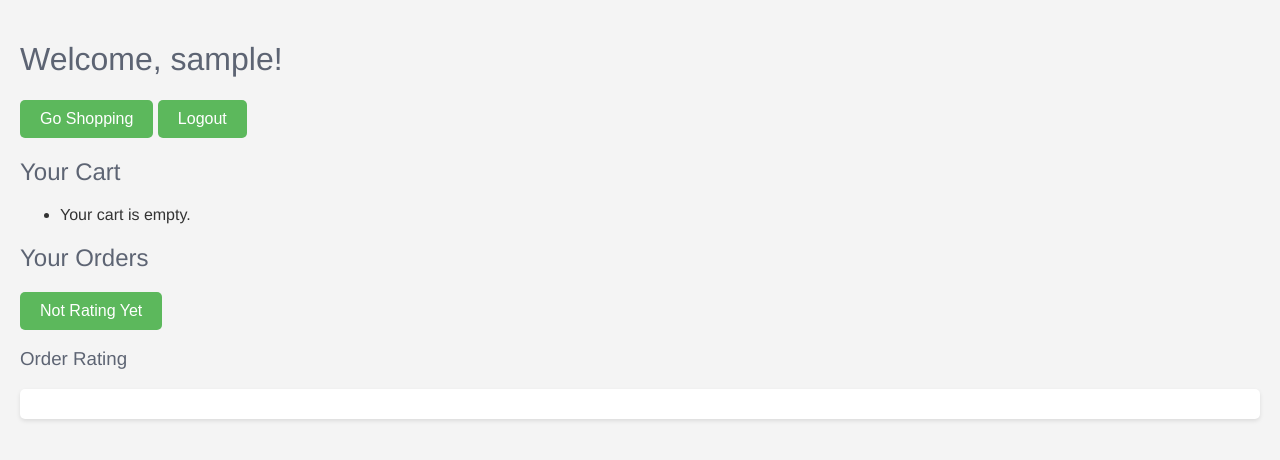
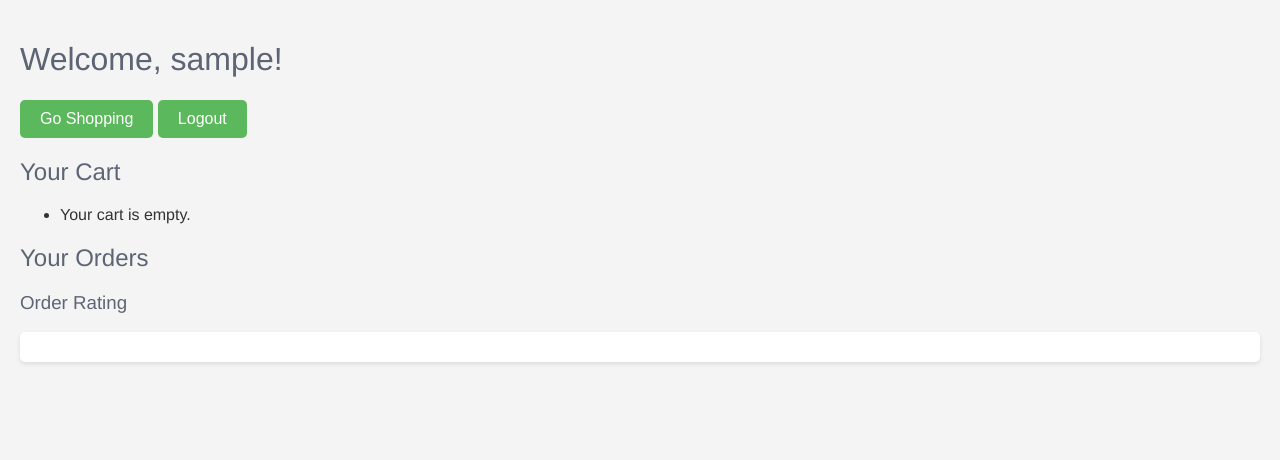
Before and after one commit to bs10081/shopping-mvc, a Flask app: page /dashboard in a window 1280 px wide. Shown: the top 460 px of the page. Run offline with Flask 3, Linux system fonts and the light colour scheme; the visitor is signed in with stand-in values (Sample User, id 1); data that the repository does not hold is empty.

Commit message:
Remove "Not Rating Yet" button from user.html template

```diff
--- a/templates/user.html
+++ b/templates/user.html
@@ -30,7 +30,6 @@
 
     <div id="order-status">
         <h2>Your Orders</h2>
-        <button onclick="window.location.href='/rating'">Not Rating Yet</button>
         <ul id="orders-list">
             {% for order in orders %}
             <li>
```
